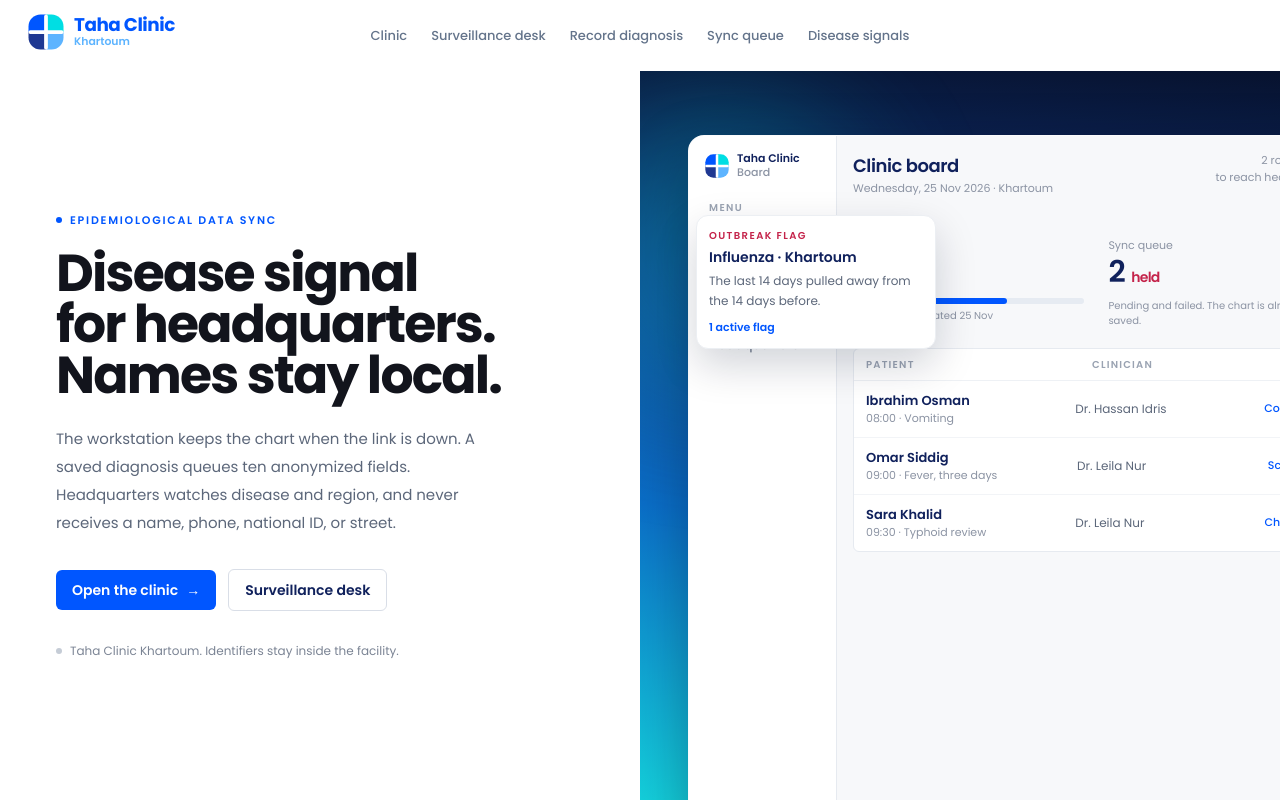
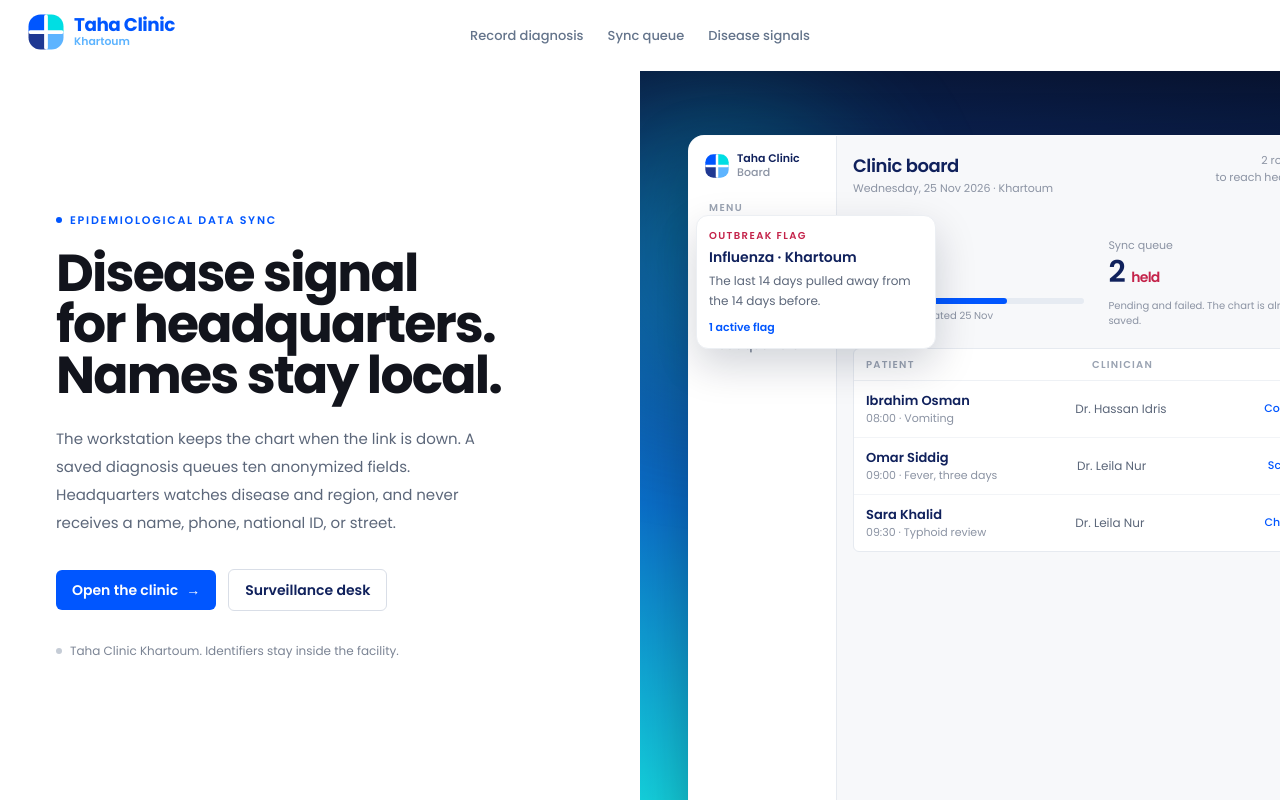
Before and after one commit to Omda-Si/Taha-ERP-epidemiology, a Next.js app in the folder frontend/: page / in a window 1280 px wide. Built offline with nearby package versions, Linux system fonts and the light colour scheme.

Commit message:
landing page nav bar updated

```diff
--- a/frontend/src/components/app-frame.tsx
+++ b/frontend/src/components/app-frame.tsx
@@ -9,15 +9,21 @@ export function AppFrame({ children }: { children: React.ReactNode }) {
   const { path, instant } = useNav();
   const pathname = usePathname();
 
-  if (path === "/") return <HomeView />;
+  let view: React.ReactNode;
 
-  if (instant && path.startsWith("/clinic")) {
-    return pathname.startsWith("/clinic") ? children : <ClinicShell />;
-  }
-  if (instant && path.startsWith("/hq")) {
-    return pathname.startsWith("/hq") ? children : <HqShell />;
+  if (path === "/") {
+    view = <HomeView />;
+  } else if (instant && path.startsWith("/clinic")) {
+    view = pathname.startsWith("/clinic") ? children : <ClinicShell />;
+  } else if (instant && path.startsWith("/hq")) {
+    view = pathname.startsWith("/hq") ? children : <HqShell />;
+  } else {
+    view = children;
   }
 
-  if (!instant) return children;
-  return children;
+  return (
+    <div className="h-dvh min-h-dvh overflow-hidden supports-[height:100dvh]:h-[100dvh] supports-[height:100dvh]:min-h-[100dvh]">
+      {view}
+    </div>
+  );
 }
--- a/frontend/src/components/shell.tsx
+++ b/frontend/src/components/shell.tsx
@@ -148,7 +148,7 @@ export function ClinicShell({ children: _children }: { children?: React.ReactNod
 
   const navCompact = collapsed && !mobileNavOpen;
 
-  useEffect(() => {
+  useLayoutEffect(() => {
     try {
       const saved = localStorage.getItem(SIDEBAR_KEY);
       if (saved === "1") setCollapsed(true);
@@ -157,7 +157,7 @@ export function ClinicShell({ children: _children }: { children?: React.ReactNod
     }
   }, []);
 
-  useEffect(() => {
+  useLayoutEffect(() => {
     mainRef.current?.scrollTo({ top: 0, left: 0 });
   }, [path, search]);
 
@@ -195,7 +195,7 @@ export function ClinicShell({ children: _children }: { children?: React.ReactNod
   }
 
   return (
-    <div className="h-dvh min-h-dvh overflow-x-hidden bg-white supports-[height:100dvh]:min-h-[100dvh] supports-[height:100dvh]:h-[100dvh]">
+    <div className="h-full min-h-0 overflow-x-hidden bg-white">
       <div className="mx-auto flex h-full w-full max-w-[1440px] flex-col bg-white">
         <div className="flex shrink-0 flex-col border-b border-[#eef2f6] bg-white lg:flex-row lg:items-stretch">
           <div className="flex min-w-0 items-center gap-2 px-3 py-2.5 sm:gap-1.5 sm:py-3 lg:w-[220px] lg:shrink-0 lg:border-r lg:border-[#eef2f6]">
@@ -351,7 +351,7 @@ export function HqShell({ children: _children }: { children?: React.ReactNode })
 
   const navCompact = collapsed && !mobileNavOpen;
 
-  useEffect(() => {
+  useLayoutEffect(() => {
     try {
       const saved = localStorage.getItem(HQ_SIDEBAR_KEY);
       if (saved === "1") setCollapsed(true);
@@ -360,7 +360,7 @@ export function HqShell({ children: _children }: { children?: React.ReactNode })
     }
   }, []);
 
-  useEffect(() => {
+  useLayoutEffect(() => {
     mainRef.current?.scrollTo({ top: 0, left: 0 });
   }, [path, search]);
 
@@ -398,7 +398,7 @@ export function HqShell({ children: _children }: { children?: React.ReactNode })
   }
 
   return (
-    <div className="h-dvh min-h-dvh overflow-x-hidden bg-white supports-[height:100dvh]:min-h-[100dvh] supports-[height:100dvh]:h-[100dvh]">
+    <div className="h-full min-h-0 overflow-x-hidden bg-white">
       <div className="mx-auto flex h-full w-full max-w-[1440px] flex-col bg-white">
         <div className="flex shrink-0 flex-col border-b border-[#eef2f6] bg-white lg:flex-row lg:items-stretch">
           <div className="flex min-w-0 items-center gap-2 px-3 py-2.5 sm:gap-1.5 sm:py-3 lg:w-[220px] lg:shrink-0 lg:border-r lg:border-[#eef2f6]">
--- a/frontend/src/components/views/home.tsx
+++ b/frontend/src/components/views/home.tsx
@@ -4,18 +4,12 @@ import { Link } from "@/components/link";
 import { Logo, Mark } from "@/components/logo";
 
 const NAV = [
-  { href: "/clinic", label: "Clinic" },
-  { href: "/hq", label: "Surveillance desk" },
   { href: "/clinic/diagnose", label: "Record diagnosis" },
   { href: "/clinic/sync", label: "Sync queue" },
   { href: "/hq/diseases", label: "Disease signals" },
 ] as const;
 
-const MOBILE_QUICK = [
-  { href: "/clinic", label: "Clinic" },
-  { href: "/hq", label: "Desk" },
-  { href: "/clinic/sync", label: "Queue" },
-] as const;
+const MOBILE_QUICK = NAV;
 
 const BOARD = [
   { id: "apt_ibrahim_today", name: "Ibrahim Osman", doctor: "Dr. Hassan Idris", reason: "Vomiting", when: "08:00", state: "Completed" },
@@ -25,7 +19,7 @@ const BOARD = [
 
 export function HomeView() {
   return (
-    <main className="fixed inset-0 flex flex-col overflow-hidden bg-white">
+    <main className="flex h-full min-h-0 flex-col overflow-hidden bg-white">
       <div className="flex h-full min-h-0 flex-col">
         <header className="relative flex items-center justify-between gap-4 px-5 py-3.5 sm:px-7">
           <Link href="/" className="relative z-10 shrink-0">
--- a/frontend/src/lib/nav.tsx
+++ b/frontend/src/lib/nav.tsx
@@ -50,6 +50,9 @@ export function NavProvider({ children }: { children: React.ReactNode }) {
     const target = `${next.path}${next.search}`;
     if (`${window.location.pathname}${window.location.search}` === target) return;
     window.history.pushState(null, "", target);
+    window.scrollTo(0, 0);
+    document.documentElement.scrollTop = 0;
+    document.body.scrollTop = 0;
     setOverride(next);
   }, []);
 
```
